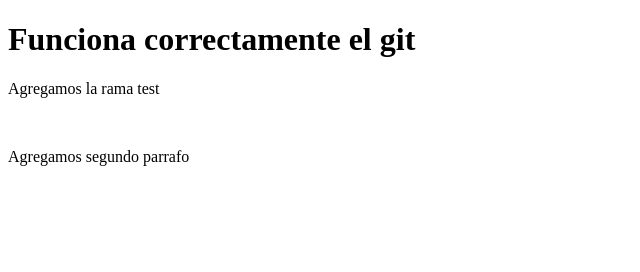
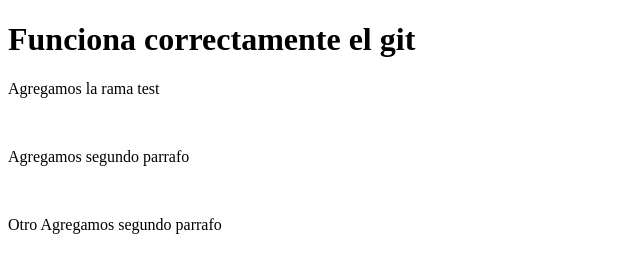
Before and after one commit to jorgepaz96/proyecto_git, a plain HTML site: page index.html in a window 1280 px wide. Shown: the whole page, without its empty margins (0-640 px from the left). Drawn offline with Linux system fonts and the light colour scheme.

Commit message:
Agregamos otro parrafo

```diff
--- a/index.html
+++ b/index.html
@@ -10,5 +10,7 @@
     <p>Agregamos la rama test</p>
     <br>
     <p>Agregamos segundo parrafo</p>
+    <br>
+    <p>Otro Agregamos segundo parrafo</p>
 </body>
 </html>
```
